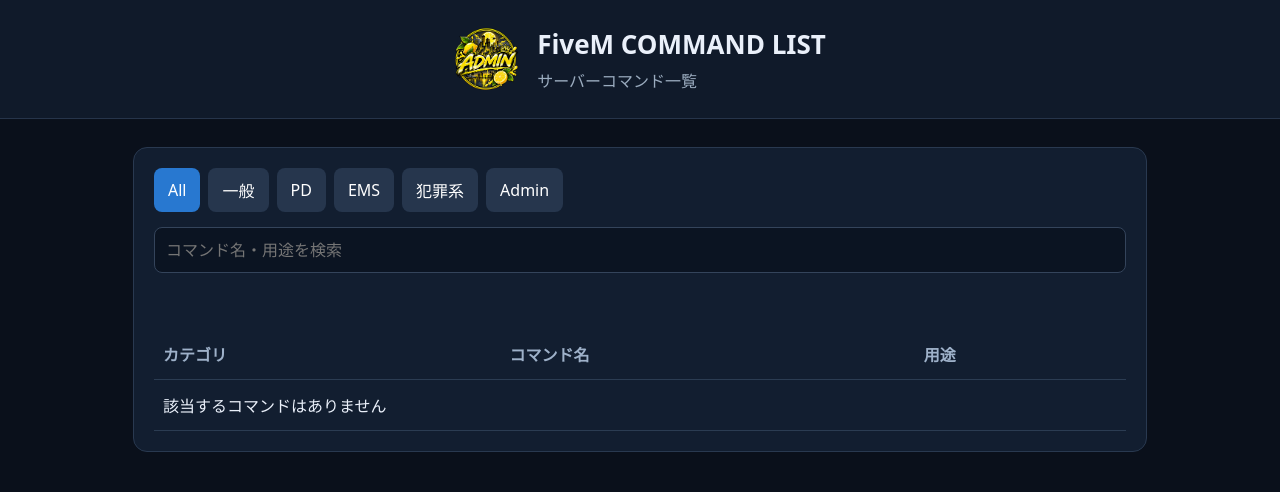
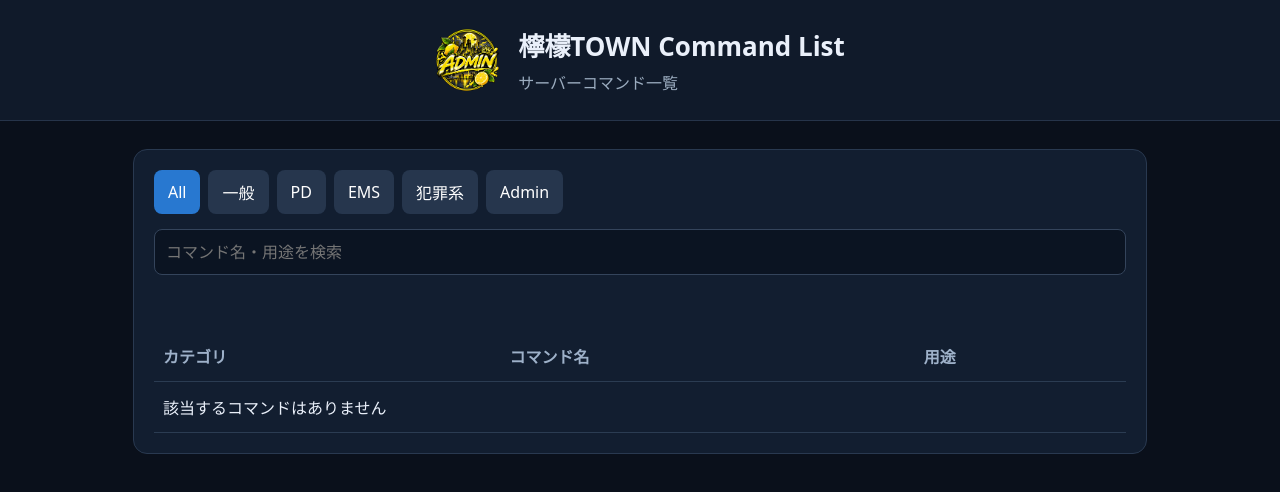
Before and after one commit to komuhana1216/lemontown.command, a plain HTML site: page index.html in a window 1280 px wide. Drawn offline with Linux system fonts and the light colour scheme; no server answers.

Commit message:
Update index.html

```diff
--- a/index.html
+++ b/index.html
@@ -10,7 +10,7 @@
     >
 
     <div class="header-text">
-      <h1>FiveM COMMAND LIST</h1>
+      <h1>檸檬TOWN Command List</h1>
       <p>サーバーコマンド一覧</p>
     </div>
 
```
